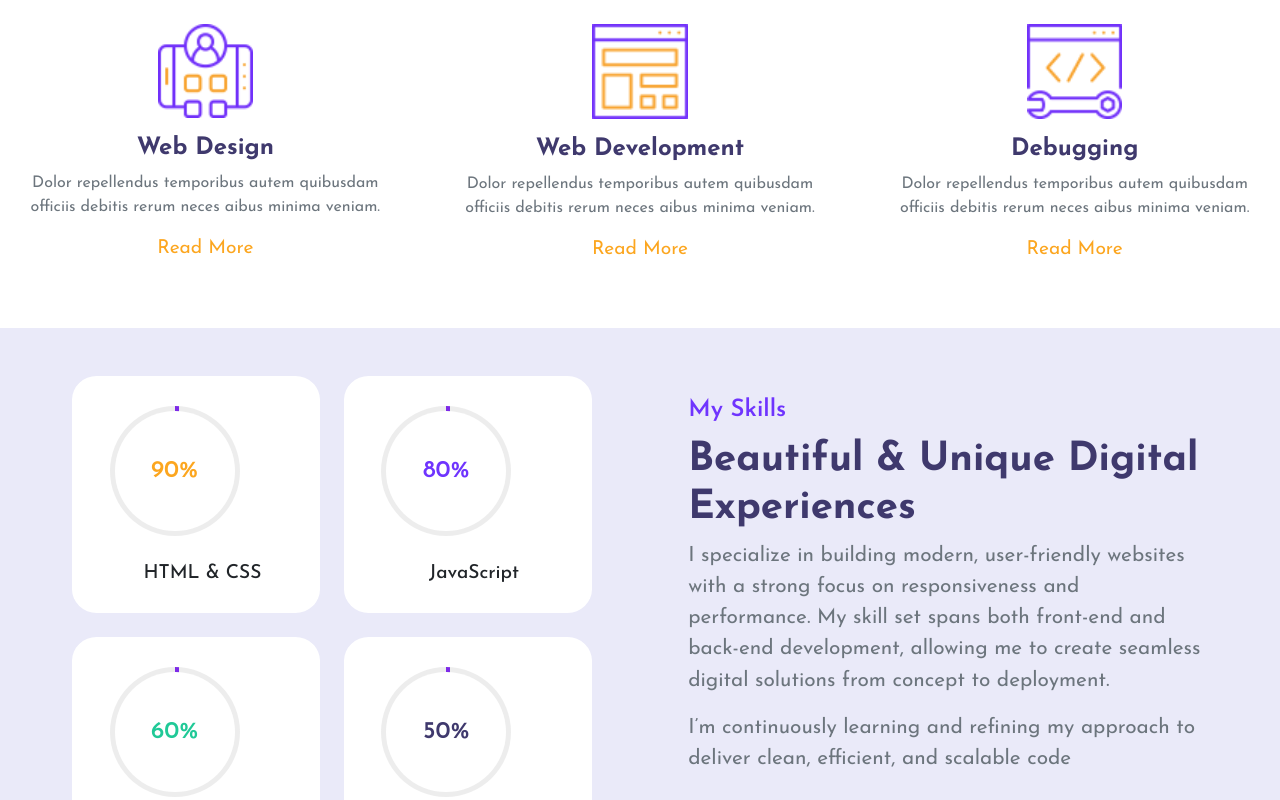
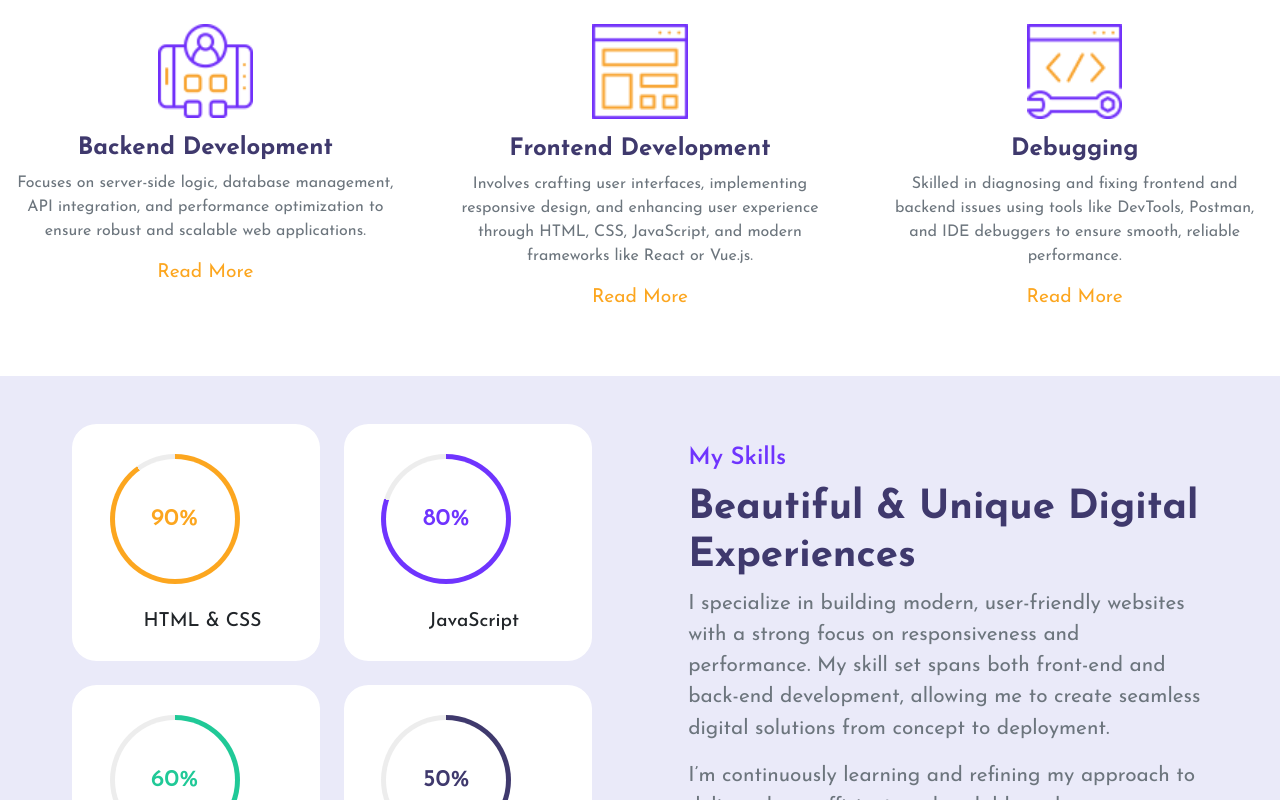
Before and after one commit to Prakhar8100/Portfolio, a React (Vite) app: page / in a window 1280 px wide. Shown: the part 960-1760 px from the top of the page. Built offline with nearby package versions, Linux system fonts and the light colour scheme.

Commit message:
new changes

```diff
--- a/public/css/style.css
+++ b/public/css/style.css
@@ -153,17 +153,19 @@ body{
     transform: scale(1.1,1.1);
     transition-duration: 0.6s;
 }
-.circular-progress{
+.circular-progress {
   position: relative;
   height: 130px;
   width: 130px;
   border-radius: 50%;
-    background: conic-gradient(#7d2ae8 3.6deg, #ededed 0deg);
   display: flex;
   align-items: center;
   justify-content: center;
+  background: conic-gradient(#ededed 0deg, #ededed 360deg); /* fallback */
 }
-.circular-progress::before{
+
+
+.circular-progress::before {
   content: "";
   position: absolute;
   height: 120px;
@@ -171,22 +173,30 @@ body{
   border-radius: 50%;
   background-color: #fff;
 }
-.progress-value{
+
+/* Progress text */
+.progress-value {
   position: relative;
   font-size: 1.5rem;
   font-weight: 600;
 }
-.html-progress{
+
+.p90{
     color: #fca61f;
+     background: conic-gradient(#fca61f 324deg, #ededed 0deg);
 }
-.javascript-progress{
+.p80{
     color: #6f34fe;
+     background: conic-gradient(#6f34fe 288deg, #ededed 0deg);
+
 }
-.php-progress{
+.p60{
     color: #20c997;
+    background: conic-gradient(#20c997 216deg, #ededed 0deg);
 }
-.reactjs-progress{
+.p50{
     color: #3f396d;
+    background: conic-gradient(#3f396d 180deg, #ededed 0deg);
 }
 .text{
     font-size: 1.2rem;
--- a/src/App.jsx
+++ b/src/App.jsx
@@ -91,10 +91,10 @@ function App() {
               />
             </div>
             <div className="content mt-3">
-              <h4>Web Design</h4>
+              <h4>Backend Development</h4>
               <p className="text-muted">
-                Dolor repellendus temporibus autem quibusdam officiis debitis
-                rerum neces aibus minima veniam.
+              Focuses on server-side logic, database management, API integration, and performance optimization to ensure robust and scalable web applications.
+
               </p>
               <a href="" className="link">Read More</a>
             </div>
@@ -110,10 +110,9 @@ function App() {
               />
             </div>
             <div className="content mt-3">
-              <h4>Web Development</h4>
+              <h4>Frontend Development</h4>
               <p className="text-muted">
-                Dolor repellendus temporibus autem quibusdam officiis debitis
-                rerum neces aibus minima veniam.
+              Involves crafting user interfaces, implementing responsive design, and enhancing user experience through HTML, CSS, JavaScript, and modern frameworks like React or Vue.js.
               </p>
               <a href="" className="link">Read More</a>
             </div>
@@ -131,8 +130,7 @@ function App() {
             <div className="content mt-3">
               <h4>Debugging</h4>
               <p className="text-muted">
-                Dolor repellendus temporibus autem quibusdam officiis debitis
-                rerum neces aibus minima veniam.
+                Skilled in diagnosing and fixing frontend and backend issues using tools like DevTools, Postman, and IDE debuggers to ensure smooth, reliable performance.
               </p>
               <a href="" className="link">Read More</a>
             </div>
@@ -146,7 +144,7 @@ function App() {
           <div className="row justify-content-evenly">
             <div className="col-10 col-md-6">
               <div className="progress-card ms-3 ms-md-0">
-                <div className="circular-progress html-css">
+                <div className="circular-progress p90">
                   <span className="progress-value html-progress">90%</span>
                 </div>
                 <br />
@@ -155,7 +153,7 @@ function App() {
             </div>
             <div className="col-10 col-md-6 mt-4 mt-md-0">
               <div className="progress-card ms-3 ms-md-0">
-                <div className="circular-progress javascript">
+                <div className="circular-progress p80">
                   <span className="progress-value javascript-progress">80%</span>
                 </div>
                 <br />
@@ -166,7 +164,7 @@ function App() {
           <div className="row justify-content-evenly mt-4">
             <div className="col-10 col-md-6">
               <div className="progress-card ms-3 ms-md-0">
-                <div className="circular-progress php">
+                <div className="circular-progress p60">
                   <span className="progress-value php-progress">60%</span>
                 </div>
                 <br />
@@ -175,7 +173,7 @@ function App() {
             </div>
             <div className="col-10 col-md-6 mt-4 mt-md-0">
               <div className="progress-card ms-3  ms-md-0">
-                <div className="circular-progress reactjs">
+                <div className="circular-progress p50">
                   <span className="progress-value reactjs-progress">50%</span>
                 </div>
                 <br/>
```
Lines whose indentation alone changed are shown as unchanged.
